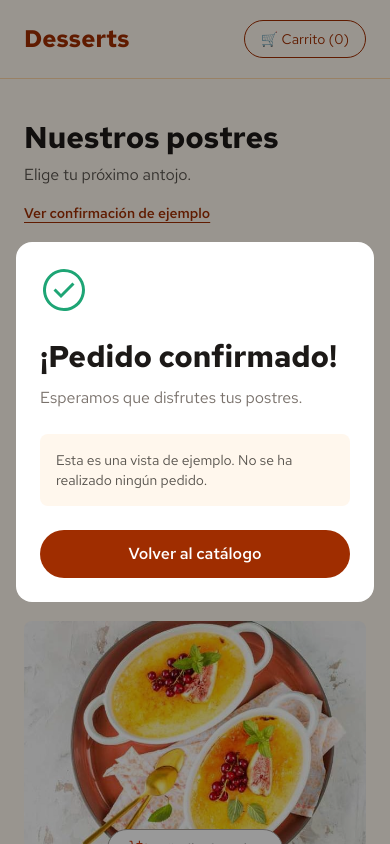
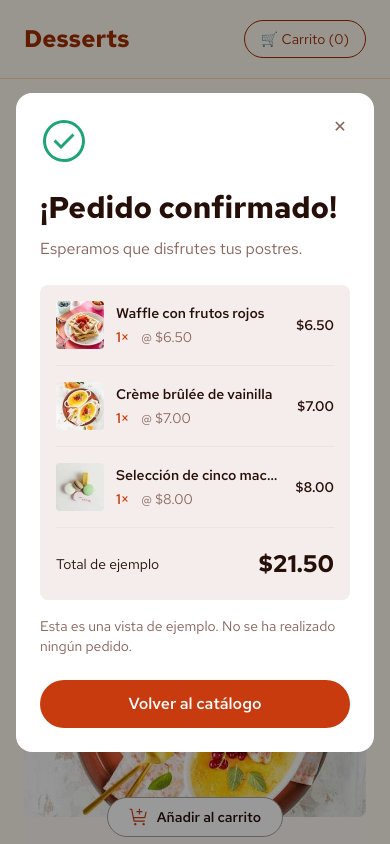
Before and after one commit to Rodzu20/desserts, a React (Vite) app: page / in a window 390 px wide. Both pictures are taken after a click on the button "Ver confirmación de ejemplo". Shown: the top 844 px of the page. Built offline with nearby package versions, Linux system fonts and the light colour scheme.

Commit message:
💄 Ajustar estilos responsive y completar confirmación visual

```diff
--- a/src/App.tsx
+++ b/src/App.tsx
@@ -31,7 +31,7 @@ export default function App() {
 >
   Ver confirmación de ejemplo
 </button>
-        <div className="mt-8 grid items-start gap-8 lg:grid-cols-[minmax(0,1fr)_320px]">
+        <div className="min-h-screen bg-page text-ink">
           <section aria-label="Catálogo de postres">
             <div className="grid grid-cols-1 gap-6 sm:grid-cols-2 lg:grid-cols-3">
               {products.map((product) => (
--- a/src/componentes/ConfirmOrderModal.tsx
+++ b/src/componentes/ConfirmOrderModal.tsx
@@ -1,4 +1,5 @@
 import { useEffect, useRef } from 'react'
+import { products } from '../data/products'
 
 type ConfirmOrderModalProps = {
   isOpen: boolean
@@ -10,6 +11,13 @@ export default function ConfirmOrderModal({
   onClose,
 }: ConfirmOrderModalProps) {
   const dialogRef = useRef<HTMLDialogElement>(null)
+
+  const previewProducts = products.slice(0, 3)
+
+  const previewTotal = previewProducts.reduce(
+    (total, product) => total + product.price,
+    0,
+  )
 
   useEffect(() => {
     const dialog = dialogRef.current
@@ -46,9 +54,19 @@ export default function ConfirmOrderModal({
           onClose()
         }
       }}
-      className="m-auto w-[calc(100%-2rem)] max-w-lg rounded-2xl border-0 bg-white p-0 text-stone-900 backdrop:bg-black/40"
+      className="m-auto max-h-[90dvh] w-[calc(100%-2rem)] max-w-lg overflow-y-auto rounded-2xl border-0 bg-white p-0 text-ink backdrop:bg-black/40"
     >
-      <div className="p-6 sm:p-8">
+      <div className="relative p-6 sm:p-8">
+        <button
+          type="button"
+          onClick={onClose}
+          aria-label="Cerrar confirmación"
+          autoFocus
+          className="absolute right-4 top-4 flex h-9 w-9 items-center justify-center rounded-full text-muted hover:bg-soft"
+        >
+          ✕
+        </button>
+
         <img
           src="/assets/images/icon-order-confirmed.svg"
           alt=""
@@ -62,11 +80,59 @@ export default function ConfirmOrderModal({
           ¡Pedido confirmado!
         </h2>
 
-        <p className="mt-3 text-stone-500">
+        <p className="mt-3 text-muted">
           Esperamos que disfrutes tus postres.
         </p>
 
-        <p className="mt-6 rounded-lg bg-orange-50 p-4 text-sm text-stone-600">
+        <div className="mt-6 rounded-lg bg-soft px-4">
+          {previewProducts.map((product) => (
+            <div
+              key={product.id}
+              className="flex items-center gap-3 border-b border-stone-200 py-4"
+            >
+              <img
+                src={product.image.replace(
+                  '-desktop.jpg',
+                  '-thumbnail.jpg',
+                )}
+                alt=""
+                className="h-12 w-12 rounded object-cover"
+              />
+
+              <div className="min-w-0 flex-1">
+                <p className="truncate text-sm font-semibold">
+                  {product.name}
+                </p>
+
+                <p className="mt-1 text-sm">
+                  <span className="mr-3 font-semibold text-brand">
+                    1×
+                  </span>
+
+                  <span className="text-muted">
+                    @ ${product.price.toFixed(2)}
+                  </span>
+                </p>
+              </div>
+
+              <span className="shrink-0 text-sm font-semibold">
+                ${product.price.toFixed(2)}
+              </span>
+            </div>
+          ))}
+
+          <div className="flex items-center justify-between gap-4 py-5">
+            <p className="text-sm">
+              Total de ejemplo
+            </p>
+
+            <strong className="text-2xl">
+              ${previewTotal.toFixed(2)}
+            </strong>
+          </div>
+        </div>
+
+        <p className="mt-4 text-sm text-muted">
           Esta es una vista de ejemplo. No se ha realizado
           ningún pedido.
         </p>
@@ -74,8 +140,7 @@ export default function ConfirmOrderModal({
         <button
           type="button"
           onClick={onClose}
-          autoFocus
-          className="mt-6 w-full rounded-full bg-orange-800 px-6 py-3 font-semibold text-white hover:bg-orange-900"
+          className="mt-6 w-full rounded-full bg-brand px-6 py-3 font-semibold text-white hover:bg-[#952c0b]"
         >
           Volver al catálogo
         </button>
--- a/src/componentes/QuantityStepper.tsx
+++ b/src/componentes/QuantityStepper.tsx
@@ -9,7 +9,7 @@ export default function QuantityStepper({
     <div
       role="group"
       aria-label="Selector de cantidad de ejemplo"
-      className="relative mx-auto -mt-5 flex h-10 w-44 items-center justify-between rounded-full bg-orange-800 px-3 text-white"
+      className="relative mx-auto -mt-5 flex h-10 w-44 items-center justify-between rounded-full bg-brand    px-3 text-white"
     >
       <button
         type="button"
```
Also changed, not shown: 1 other file (tests, documents, lock files or other folders).
